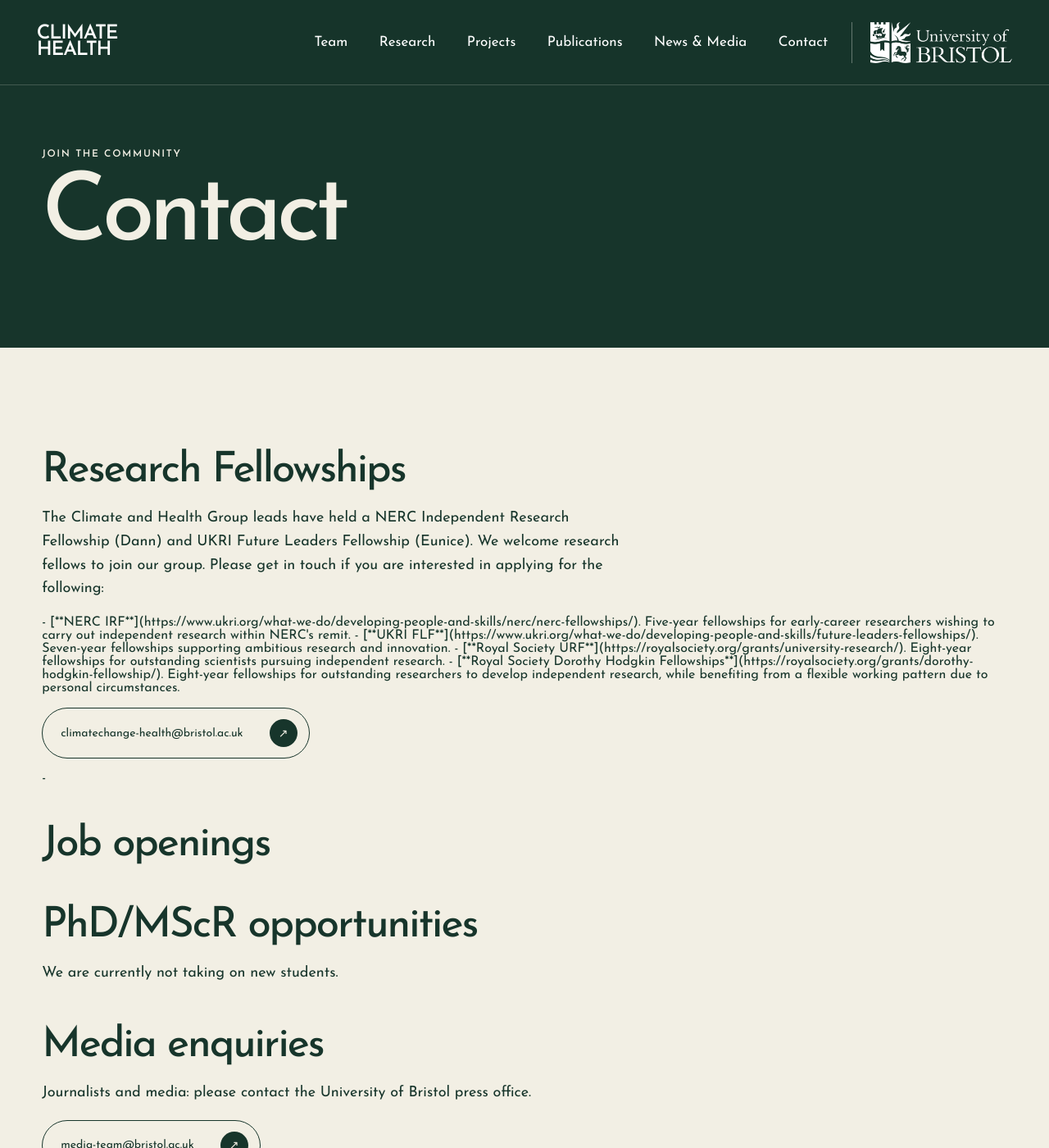
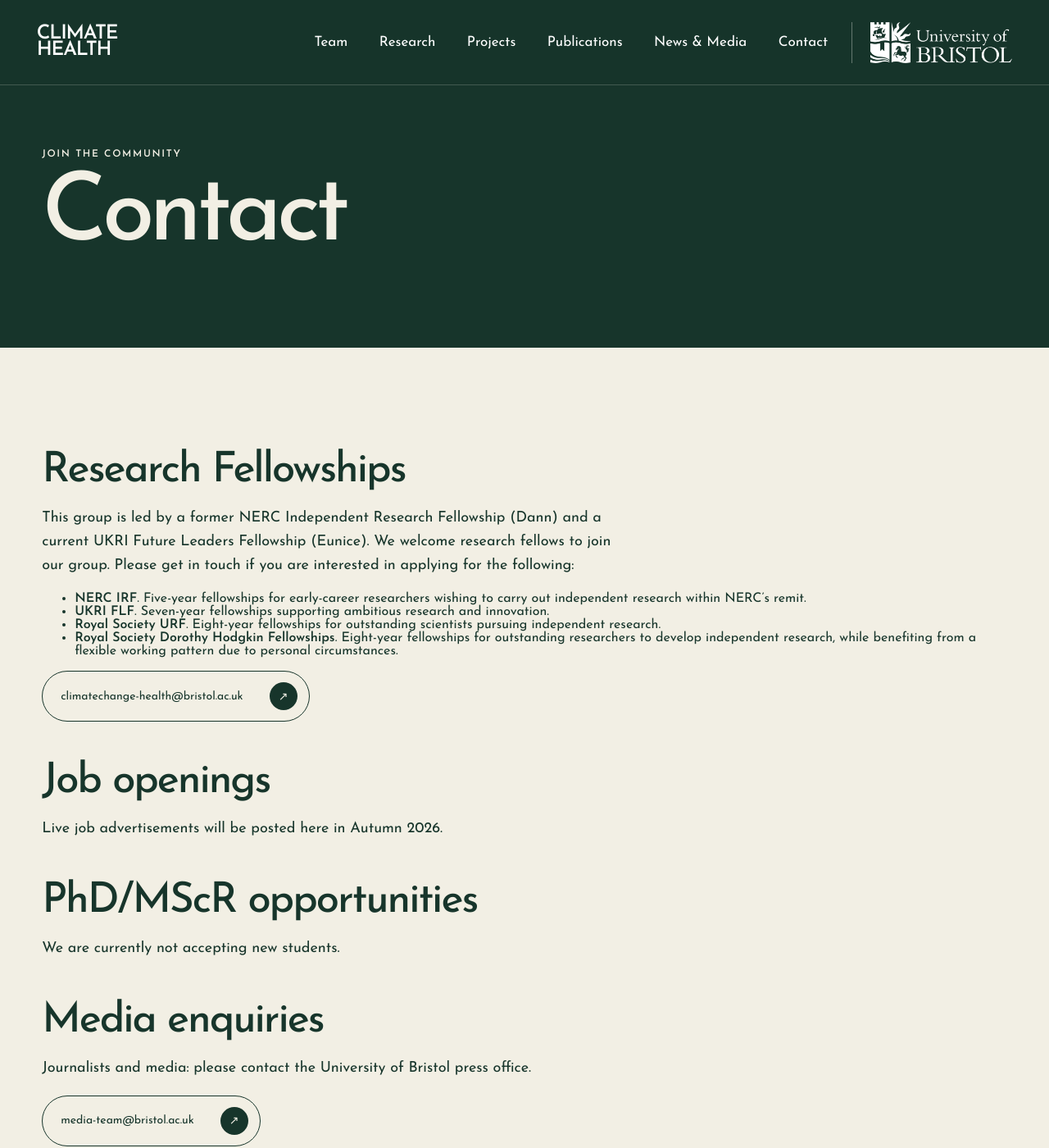
Before and after one commit to alexodavies/bristol-climate-health-page, a Jekyll site: the page built from contact.md, in a window 1280 px wide and 1400 px high. Shown: the whole window at 82% size. Built offline with Jekyll 4.4.1, drawn with Linux system fonts in a browser that asks for light colours.

Commit message:
Update contact.md

```diff
--- a/contact.md
+++ b/contact.md
@@ -5,19 +5,17 @@
 description:
 ---
 <h2 class="sub">Research Fellowships</h2>
-<p class="prose">The Climate and Health Group leads have held a NERC Independent Research Fellowship (Dann) and UKRI Future Leaders Fellowship (Eunice). We welcome research fellows to join our group. Please get in touch if you are interested in applying for the following:</p>
-<p>
+<p class="prose">This group is led by a former NERC Independent Research Fellowship (Dann) and a current UKRI Future Leaders Fellowship (Eunice). We welcome research fellows to join our group. Please get in touch if you are interested in applying for the following:</p>
 - [**NERC IRF**](https://www.ukri.org/what-we-do/developing-people-and-skills/nerc/nerc-fellowships/). Five-year fellowships for early-career researchers wishing to carry out independent research within NERC's remit.
 - [**UKRI FLF**](https://www.ukri.org/what-we-do/developing-people-and-skills/future-leaders-fellowships/). Seven-year fellowships supporting ambitious research and innovation.
 - [**Royal Society URF**](https://royalsociety.org/grants/university-research/). Eight-year fellowships for outstanding scientists pursuing independent research.
 - [**Royal Society Dorothy Hodgkin Fellowships**](https://royalsociety.org/grants/dorothy-hodgkin-fellowship/). Eight-year fellowships for outstanding researchers to develop independent research, while benefiting from a flexible working pattern due to personal circumstances.
-</p>
 <p><a class="round-link inverse-pill" href="mailto:{{ site.email }}">{{ site.email }} <span>↗</span></a></p>
 
--
 <h2 class="sub">Job openings</h2>
+<p class="prose">Live job advertisements will be posted here in Autumn 2026.</p>
 <h2 class="sub">PhD/MScR opportunities</h2>
-<p class="prose">We are currently not taking on new students.</p>
+<p class="prose">We are currently not accepting new students.</p>
 <h2 class="sub">Media enquiries</h2>
 <p class="prose">Journalists and media: please contact the University of Bristol press office.</p>
 <p><a class="round-link inverse-pill" href="mailto:{{ site.press_email }}">{{ site.press_email }} <span>↗</span></a></p>
```
